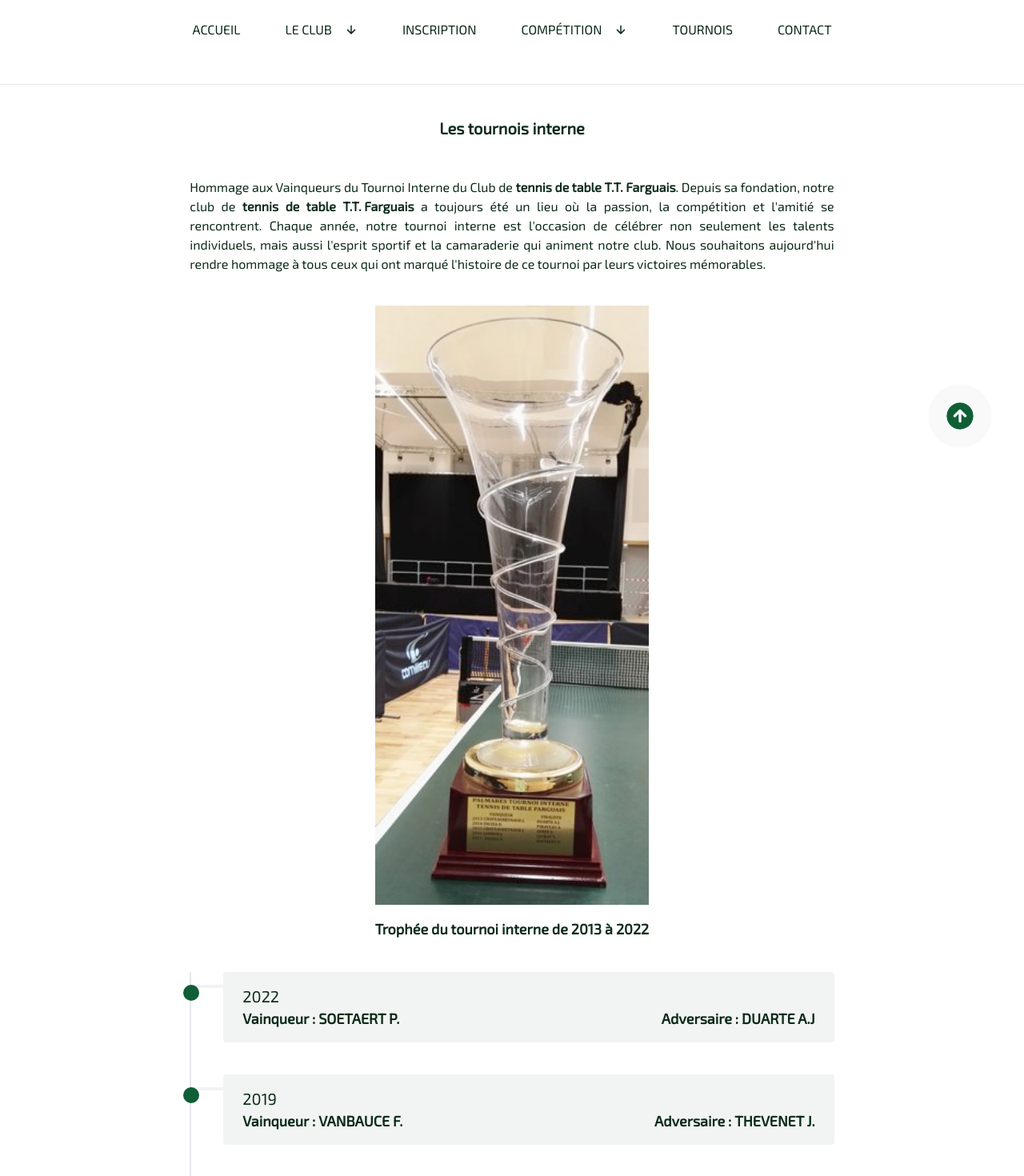
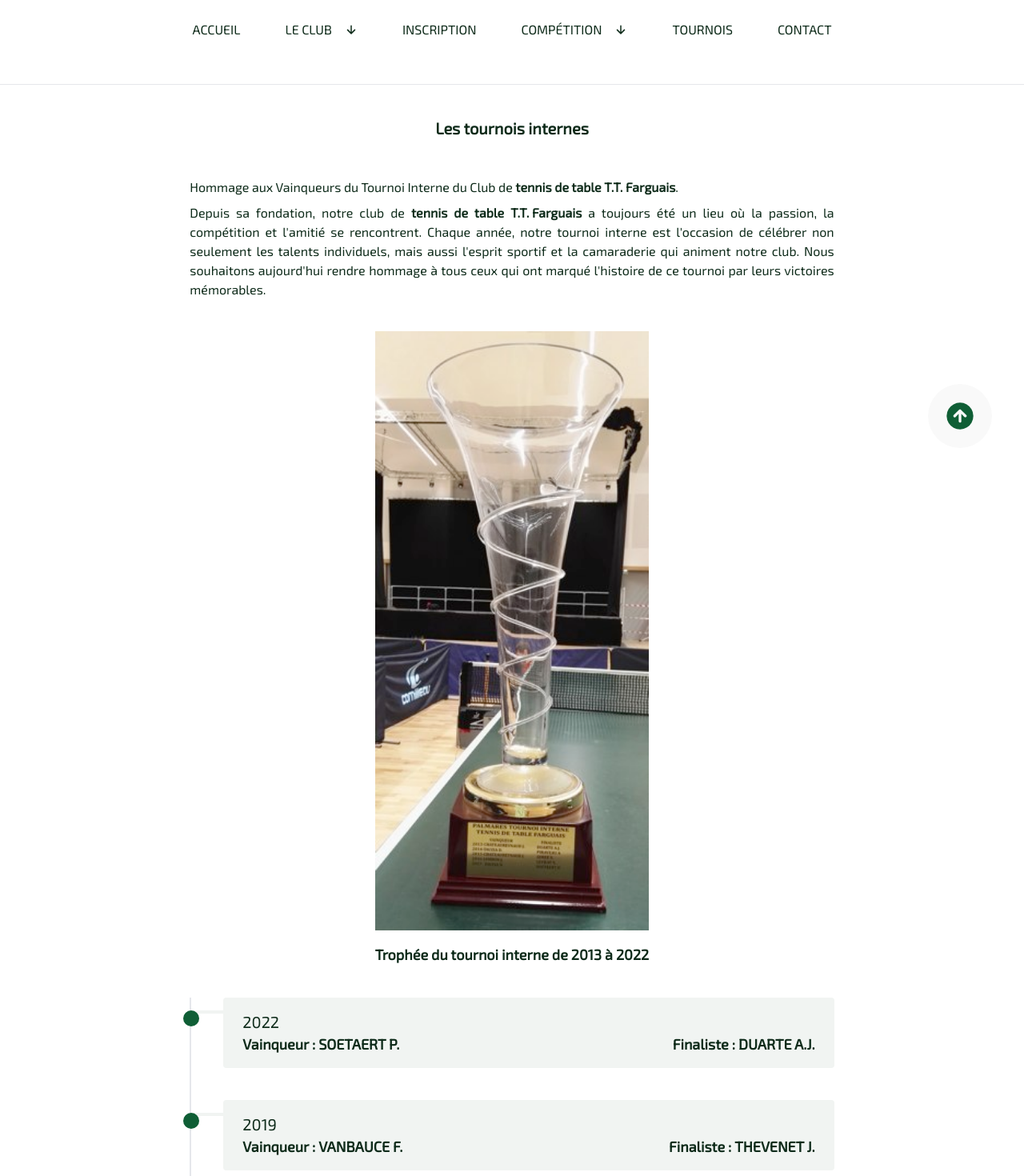
Before and after one commit to ttfarguais/ttfarguais, a Next.js app: page /tournois in a window 1280 px wide. Shown: the part 200-1670 px from the top of the page at 80% size. Built offline with nearby package versions, Linux system fonts and the light colour scheme.

Commit message:
chore: update text

```diff
--- a/app/classement/page.jsx
+++ b/app/classement/page.jsx
@@ -36,7 +36,7 @@ export default function ClassementPage() {
 
   const SeasonProgression = [
     {
-      name: "Saison 2024",
+      name: "Saison 2024/25",
       image: seasonProgressionFile[2024],
       alt: "fiche de progression mensuelle du mois de mai",
     },
--- a/app/inscription/page.jsx
+++ b/app/inscription/page.jsx
@@ -29,7 +29,7 @@ export default function inscriptionPage() {
 
   const documents = [
     { name: "Bordereau de demande de licence", pdf: "/pdf/licence.pdf" },
-    { name: "Fiche de renseignement jeune", pdf: "/pdf/TTF-Fiche-renseignements-jeunes.pdf" },
+    { name: "Fiche de renseignements jeune", pdf: "/pdf/TTF-Fiche-renseignements-jeunes.pdf" },
     {
       name: "Certificat pour médical pour la pratique du tennis de table (si plus de 3 ans)",
       important: false,
--- a/app/src/components/Main/Articles/Evenements/anniversaire/Birthday.jsx
+++ b/app/src/components/Main/Articles/Evenements/anniversaire/Birthday.jsx
@@ -36,8 +36,8 @@ export default function Birthday() {
             garnies de délicieux plats et l&lsquo;atmosphère était à la fois
             festive et nostalgique. Anciens et actuels membres du club, familles
             et amis se sont réunis pour échanger des souvenirs, raconter des
-            anecdotes et célébrer ensemble l&lsquo;histoire riche et vibrante du
-            <strong className="inline-block"> T.T. Farguais</strong>. Les éclats de rires, les
+            anecdotes et célébrer ensemble l&lsquo;histoire riche et vibrante du{" "}
+            <strong className="inline-block">T.T. Farguais</strong>. Les éclats de rires, les
             discussions animées et les sourires étaient omniprésents.
           </p>
           <h2 className="font-bold text-lg">Des affrontements endiablés</h2>
@@ -58,9 +58,9 @@ export default function Birthday() {
             grands ont pu participer, s&lsquo;amuser et partager des moments de
             franche rigolade. L&lsquo;esprit de camaraderie et de bonne humeur
             qui fait la force de notre club était palpable. Cette célébration
-            des 30 ans du
-            <strong className="inline-block"> T.T. Farguais </strong> a été un véritable succès. Elle
-            nous a permis de renforcer nos liens, de célébrer notre histoire et
+            des 30 ans du {" "}
+            <strong className="inline-block">T.T. Farguais</strong> a été un véritable succès. Elle
+            nous a permis de renforcer les liens, de célébrer notre histoire et
             de regarder vers l&lsquo;avenir avec optimisme et enthousiasme.
             Merci à tous ceux qui ont participé à cet événement inoubliable.
             Nous avons hâte de continuer à écrire ensemble les prochaines pages
--- a/app/src/components/Main/Classement/Classement.jsx
+++ b/app/src/components/Main/Classement/Classement.jsx
@@ -1,9 +1,9 @@
 import TypeSection from './TypeSection';
 export default function Classement({ stageClassements, monthlyProgression, SeasonProgression }) {
 
-  const stageClassementsTitle = "Phase";
-  const monthlyProgressionTitle = "Mensuelle";
-  const seasonProgressionTitle = "Saison";
+  const stageClassementsTitle = "Phases";
+  const monthlyProgressionTitle = "Mensuelles";
+  const seasonProgressionTitle = "Saisons";
 
   // const stageClassementsModificationDate = "Les fiches de classements des joueurs sont supprimées a chaque début de saison.";
   // const monthlyProgressionModificationDate = "Chaque mois, une fiche de progression mensuelle est ajoutée jusqu'à la fin de la saison, puis elles sont toutes supprimées avant de recommencer.";
--- a/app/src/components/Main/Inscription/Inscription.jsx
+++ b/app/src/components/Main/Inscription/Inscription.jsx
@@ -43,7 +43,7 @@ export default function Inscription({times, prices, documents, trainingStartDate
           ))}
         </ul>
         <p className="font-bold text-solid">
-        Séances d’essai avant finalisation de l’inscription.
+        Séances d’essai possibles avant finalisation de l’inscription.
         </p>
         <p className="font-bold text-solid">
           L&apos;adhésion comprend la cotisation au <strong>T.T. Farguais</strong> et la licence F.F.T.T. pour toute la saison.
--- a/app/src/components/Main/Tournaments/ArticleTournament.jsx
+++ b/app/src/components/Main/Tournaments/ArticleTournament.jsx
@@ -26,7 +26,7 @@ export default function AticleTournaments({ trophy }) {
               <div className="flex flex-col md:flex-row justify-between gap-4">
                 <p class="font-bold md:text-lg">Vainqueur : <span className="inline-block">{winner.name}</span></p>
                 {winner.vs && (
-                  <p class="font-bold md:text-lg">Adversaire : <span className="inline-block">{winner.vs}</span></p>
+                  <p class="font-bold md:text-lg">Finaliste : <span className="inline-block">{winner.vs}</span></p>
                 )}
               </div>
             </div>
--- a/app/src/components/Main/Tournaments/Tournaments.jsx
+++ b/app/src/components/Main/Tournaments/Tournaments.jsx
@@ -3,12 +3,14 @@ export default function Inscription({ trophys }) {
   return (
     <section className="p-6 md:w-4/6 m-auto 2xl:w-4/6">
       <h1 className="text-xl text-center font-bold p-4 mb-8">
-        Les tournois interne
+        Les tournois internes
       </h1>
 
-      <p className="text-justify mb-10">
+      <p className="text-justify mb-2">
         Hommage aux Vainqueurs du Tournoi Interne du Club de <strong>tennis de table</strong>{" "}
-        <strong className="inline-block">T.T. Farguais</strong>. Depuis sa
+        <strong className="inline-block">T.T. Farguais</strong>.
+      </p>
+      <p className="text-justify mb-10">Depuis sa
         fondation, notre club de <strong>tennis de table</strong>{" "}
         <strong className="inline-block">T.T. Farguais</strong> a toujours été
         un lieu où la passion, la compétition et l&apos;amitié se rencontrent.
--- a/app/src/components/Main/Training/Training.jsx
+++ b/app/src/components/Main/Training/Training.jsx
@@ -5,7 +5,7 @@ export default function Training() {
     {
       name: "Adultes",
       schedules: [
-        { day: "Lundi", time: "18h00 - 20h30", who: "Loisirs et tous compétiteurs", trainingType: "Entraînement dirigé", coach: "AIMÉE Stéphane" },
+        { day: "Lundi", time: "18h00 - 20h30", who: "Loisirs et tous compétiteurs", trainingType: "Entraînement libre et dirigé", coach: "AIMÉE Stéphane" },
         { day: "Mercredi", time: "19h30 - 20h30", who: "Loisirs et tous compétiteurs", trainingType: "Entraînement libre" },
       ]
     },
@@ -23,7 +23,7 @@ export default function Training() {
   return (
     <>
    <section className="p-6 md:w-4/6 m-auto 2xl:w-3/6">
-    <h1 className="text-xl text-center font-bold p-4 mb-8">Entraînement</h1>
+    <h1 className="text-xl text-center font-bold p-4 mb-8">Entraînements</h1>
 
     <div className="flex flex-col justify-between mb-8 gap-6">
       <ul>
--- a/app/tournois/page.jsx
+++ b/app/tournois/page.jsx
@@ -10,14 +10,14 @@ export default function TournoisPage() {
   const trophys = [
     {
       bio: [
-        { year: 2022, name: "SOETAERT P.", vs: "DUARTE A.J" },
+        { year: 2022, name: "SOETAERT P.", vs: "DUARTE A.J." },
         { year: 2019, name: "VANBAUCE F.", vs: "THEVENET J." },
         { year: 2018, name: "TAUZIA D.", vs: "SOETAERT P." },
         { year: 2017, name: "TAUZIA D.", vs: "SOETAERT P." },
         { year: 2016, name: "JAMBON J.", vs: "LEYRAT V." },
-        { year: 2015, name: "CHATEAUREYNAUD J.", vs: "AIMEE S." },
+        { year: 2015, name: "CHATEAUREYNAUD J.", vs: "AIMÉE S." },
         { year: 2014, name: "TAUZIA D.", vs: "PIRAVEAU A." },
-        { year: 2013, name: "CHATEAUREYNAUD J.", vs: "DUARTE A.J" },
+        { year: 2013, name: "CHATEAUREYNAUD J.", vs: "DUARTE A.J." },
       ],
       image: "/tournaments/tournament_trophy_2013.jpg",
       alt: "Trophée du tournoi interne de 2013 à 2022",
@@ -25,10 +25,10 @@ export default function TournoisPage() {
     },
     {
       bio: [
-        { year: 2012, name: "DUARTE A.J" },
+        { year: 2012, name: "DUARTE A.J." },
         { year: 2011, name: "DARRACK L." },
         { year: 2010, name: "DARRACK L." },
-        { year: 2009, name: "LEJARD J.C" },
+        { year: 2009, name: "LEJARD J.C." },
         { year: 2008, name: "GUIGNER Y." },
         { year: 2007, name: "PIRES M." },
         { year: 2006, name: "RAMON C." },
@@ -39,12 +39,12 @@ export default function TournoisPage() {
         { year: 2001, name: "AIMEE S." },
         { year: 2000, name: "BAILLY T." },
         { year: 1999, name: "DEFLANDRE S." },
-        { year: 1998, name: "HAUTIER J.P" },
+        { year: 1998, name: "HAUTIER J.P." },
         { year: 1997, name: "POUGET C." },
         { year: 1996, name: "MOTILLON A." },
         { year: 1995, name: "DUBOURDEAUX M." },
-        { year: 1994, name: "LEJARD J.C" },
-        { year: 1993, name: "LEJARD J.C" },
+        { year: 1994, name: "LEJARD J.C." },
+        { year: 1993, name: "LEJARD J.C." },
       ],
       image: "/tournaments/tournament_trophy_1993.jpg",
       alt: "Trophée du tournoi interne de 1993 à 2012",
```
Also changed, not shown: app/src/components/Main/Club/ClubMain.jsx (+6 -6 lines).
